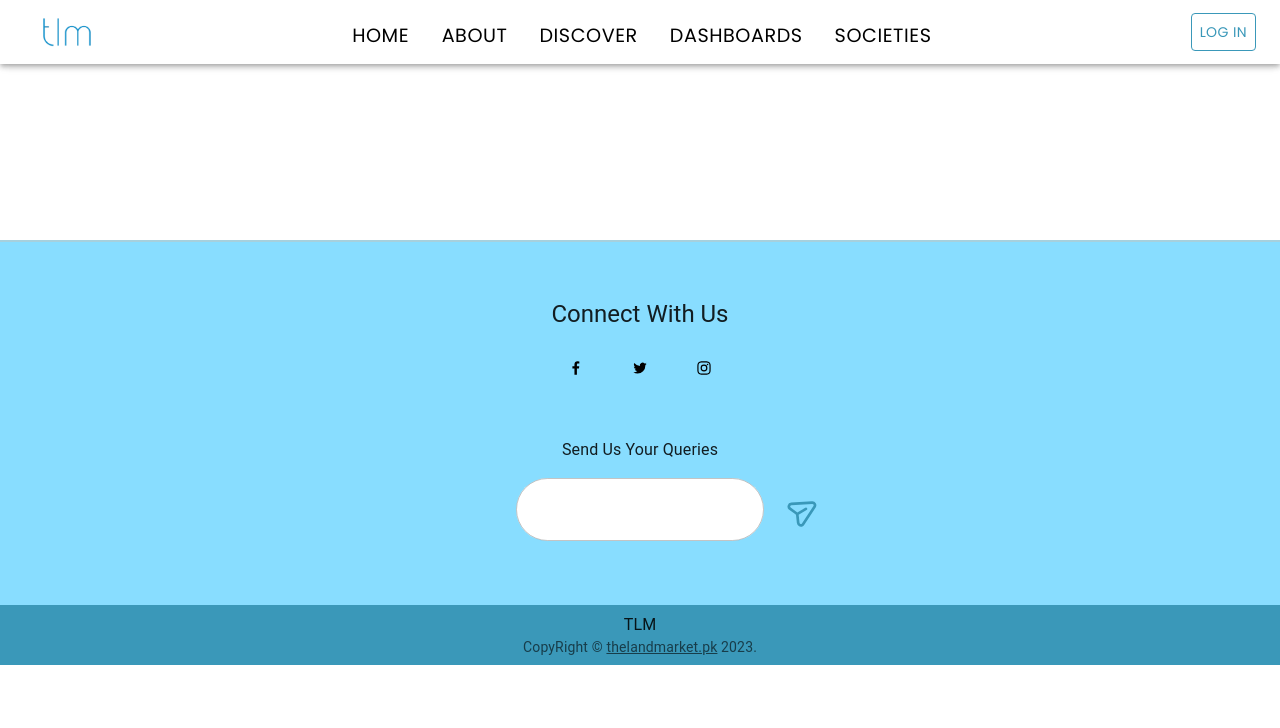
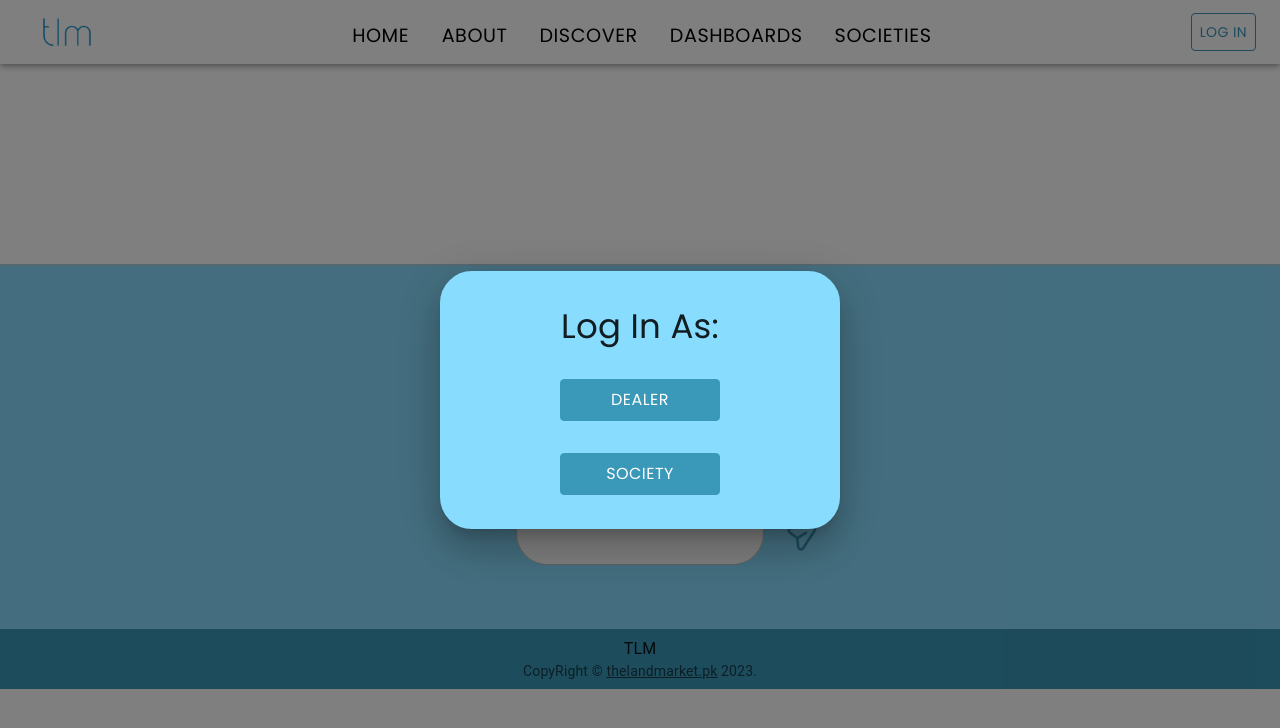
Before and after one commit to TahaKhan1099/TheLandMarket-v2.0, a React (Vite) app in the folder thelandmarket/: page /dealerLogin in a window 1280 px wide. Both pictures are taken after a click on the button "LOG IN". Shown: the top 728 px of the page. Built offline with nearby package versions, Linux system fonts and the light colour scheme.

Commit message:
working5

```diff
--- a/thelandmarket/src/App.jsx
+++ b/thelandmarket/src/App.jsx
@@ -6,22 +6,25 @@ import About from "./components/About/About";
 import Discover from "./components/Discover/Discover";
 import Dashboards from "./components/Dashboards/Dashboards";
 import Societies from "./components/Societies/Societies";
+import DealerLogin from "./components/DealerLogin/DealerLogin";
+import SocietyLogin from "./components/SocietyLogin/SocietyLogin";
 
 function App() {
   return (
     <>
       <BrowserRouter>
+        <Navbar/>
+          <Routes>
+            <Route path="/" element={<Home />} />
+            <Route path="/about" element={<About />} />
+            <Route path="/discover" element={<Discover />} />
+            <Route path="/dashboards" element={<Dashboards />} />
+            <Route path="/societies" element={<Societies />} />
+            <Route path="/dealerLogin" element={<DealerLogin />} />
+            <Route path="/societyLogin" element={<SocietyLogin />} />
+          </Routes>
 
-        <Navbar />
-        <Routes>
-          <Route path="/" element={<Home />} />
-          <Route path="/about" element={<About />}/>
-          <Route path="/discover" element={<Discover />}/>
-          <Route path="/dashboards" element={<Dashboards />}/>
-          <Route path="/societies" element={<Societies />}/>
-        </Routes>
         <Footer />
-
       </BrowserRouter>
     </>
   );
--- /dev/null
+++ b/thelandmarket/src/components/DealerLogin/DealerLogin.jsx
@@ -0,0 +1,9 @@
+import React from 'react'
+
+const DealerLogin = () => {
+  return (
+    <div>DealerLogin</div>
+  )
+}
+
+export default DealerLogin
--- a/thelandmarket/src/components/Navbar/Navbar.jsx
+++ b/thelandmarket/src/components/Navbar/Navbar.jsx
@@ -1,44 +1,218 @@
-import React, {useState} from "react";
+import React, { useState } from "react";
 
+import {
+  AppBar,
+  Typography,
+  Backdrop,
+  Box,
+  Modal,
+  Fade,
+  Toolbar,
+  Tabs,
+  Tab,
+  Button,
+} from "@mui/material";
 
-import { AppBar, Typography, Toolbar, Tabs, Tab, Button, useTheme,useMediaQuery } from "@mui/material";
-
-import logoNew from '../../assets/images/logoNew.png'
+import logoNew from "../../assets/images/logoNew.png";
 import { useNavigate } from "react-router-dom";
 
+const style = {
+  position: "absolute",
+  top: "50%",
+  left: "50%",
+  transform: "translate(-50%, -50%)",
+  width: 400,
+  bgcolor: "#8df",
+  border: "2px solid #8df",
+  boxShadow: 24,
+  borderRadius: "2rem",
+  p: 4,
+};
+
 const Navbar = () => {
-  const [value,setValue]=useState()
-  const navigate = useNavigate()
+  const [value, setValue] = useState();
+  const navigate = useNavigate();
+  const [open, setOpen] = useState(false);
+  const handleOpen = () => setOpen(true);
+  const handleClose = () => setOpen(false);
 
-  const NTAbout = () =>{
-    navigate('/about')
+  const NTAbout = () => {
+    navigate("/about");
+  };
+  const NTHome = () => {
+    navigate("/");
+  };
+  const NTDiscover = () => {
+    navigate("/discover");
+  };
+  const NTDashboards = () => {
+    navigate("/dashboards");
+  };
+  const NTSocieties = () => {
+    navigate("/societies");
+  };
+  const NTDealerLogin = () =>{
+    navigate("/dealerLogin")
   }
-  const NTHome = () =>{
-    navigate('/')
-  }
-  const NTDiscover = () =>{
-    navigate('/discover')
-  }
-  const NTDashboards = () =>{
-    navigate('/dashboards')
-  }
-  const NTSocieties = () =>{
-    navigate('/societies')
+  const NTSocietyLogin = () =>{
+    navigate("/societyLogin")
   }
 
   return (
     <>
-      <AppBar sx={{backgroundColor: '#ffffff'}}>
+      <AppBar sx={{ backgroundColor: "#ffffff" }}>
         <Toolbar>
-          <img src={logoNew} alt="#" style={{width:'50px', marginLeft:'1.5%'}}/>
-          <Tabs sx={{margin:'auto'}} indicatorColor="#3A98B9" value={value} onChange={(e,value)=>setValue(value)}>
-            <Tab label="Home" onClick={NTHome} sx={{color:'#000000', fontFamily:'Poppins', fontSize:'1.2rem', marginTop:'0.5rem', '&:hover':{textDecoration:'underline #3A98B9'}}}/>
-            <Tab label="About" onClick={NTAbout} path='/about' sx={{color:'#000000', fontFamily:'Poppins', fontSize:'1.2rem', marginTop:'0.5rem', '&:hover':{textDecoration:'underline #3A98B9'}}}/>
-            <Tab label="Discover" onClick={NTDiscover} sx={{color:'#000000', fontFamily:'Poppins', fontSize:'1.2rem', marginTop:'0.5rem', '&:hover':{textDecoration:'underline #3A98B9'}}}/>
-            <Tab label="Dashboards" onClick={NTDashboards} sx={{color:'#000000', fontFamily:'Poppins', fontSize:'1.2rem', marginTop:'0.5rem', '&:hover':{textDecoration:'underline #3A98B9'}}}/>
-            <Tab label="Societies" onClick={NTSocieties} sx={{color:'#000000', fontFamily:'Poppins', fontSize:'1.2rem', marginTop:'0.5rem', '&:hover':{textDecoration:'underline #3A98B9'}}}/>
+          <img
+            src={logoNew}
+            alt="#"
+            style={{ width: "50px", marginLeft: "1.5%" }}
+          />
+          <Tabs
+            sx={{ margin: "auto" }}
+            indicatorColor="#3A98B9"
+            value={value}
+            onChange={(e, value) => setValue(value)}
+          >
+            <Tab
+              label="Home"
+              onClick={NTHome}
+              sx={{
+                color: "#000000",
+                fontFamily: "Poppins",
+                fontSize: "1.2rem",
+                marginTop: "0.5rem",
+                "&:hover": { textDecoration: "underline #3A98B9" },
+              }}
+            />
+            <Tab
+              label="About"
+              onClick={NTAbout}
+              path="/about"
+              sx={{
+                color: "#000000",
+                fontFamily: "Poppins",
+                fontSize: "1.2rem",
+                marginTop: "0.5rem",
+                "&:hover": { textDecoration: "underline #3A98B9" },
+              }}
+            />
+            <Tab
+              label="Discover"
+              onClick={NTDiscover}
+              sx={{
+                color: "#000000",
+                fontFamily: "Poppins",
+                fontSize: "1.2rem",
+                marginTop: "0.5rem",
+                "&:hover": { textDecoration: "underline #3A98B9" },
+              }}
+            />
+            <Tab
+              label="Dashboards"
+              onClick={NTDashboards}
+              sx={{
+                color: "#000000",
+                fontFamily: "Poppins",
+                fontSize: "1.2rem",
+                marginTop: "0.5rem",
+                "&:hover": { textDecoration: "underline #3A98B9" },
+              }}
+            />
+            <Tab
+              label="Societies"
+              onClick={NTSocieties}
+              sx={{
+                color: "#000000",
+                fontFamily: "Poppins",
+                fontSize: "1.2rem",
+                marginTop: "0.5rem",
+                "&:hover": { textDecoration: "underline #3A98B9" },
+              }}
+            />
           </Tabs>
-          <Button sx={{backgroundColor:'#ffffff', fontFamily:'Poppins' ,color:'#3A98B9', border:' 1px solid #3A98B9', '&:hover':{color:'#ffffff', backgroundColor:'#3A98B9'}}}>LOG IN</Button>
+          <Button
+            sx={{
+              backgroundColor: "#ffffff",
+              fontFamily: "Poppins",
+              color: "#3A98B9",
+              border: " 1px solid #3A98B9",
+              "&:hover": { color: "#ffffff", backgroundColor: "#3A98B9" },
+            }}
+            onClick={handleOpen}
+          >
+            LOG IN
+            <Modal
+              sx={{ border: "none", boxShadow: "none", outline: "none" }}
+              aria-labelledby="transition-modal-title"
+              aria-describedby="transition-modal-description"
+              open={open}
+              onClose={handleClose}
+              closeAfterTransition
+              slots={{ backdrop: Backdrop }}
+              slotProps={{
+                backdrop: {
+                  timeout: 800,
+                },
+              }}
+            >
+              <Fade in={open}>
+                <Box sx={style}>
+                  <Typography
+                    id="transition-modal-title"
+                    variant="h4"
+                    component="h2"
+                    textAlign="center"
+                    fontFamily="Poppins"
+                  >
+                    Log In As:
+                  </Typography>
+                  <Box sx={{ textAlign: "center", marginTop: "2rem" }}>
+                    <Button
+                      sx={{
+                        margin: "auto",
+                        fontFamily: "Poppins",
+                        backgroundColor: "#3A98B9",
+                        color: "#ffffff",
+                        fontSize: "1rem",
+                        width: "10rem",
+                        border: " 1px solid #3A98B9",
+                        "&:hover": {
+                          color: "#3A98B9",
+                          backgroundColor: "#ffffff",
+                        },
+
+                      }}
+                      onClick={NTDealerLogin}
+                    >
+                      DEALER
+
+                    </Button>
+                  </Box>
+                  <Box sx={{ textAlign: "center", marginTop: "2rem" }}>
+                    <Button
+                      sx={{
+                        margin: "auto",
+                        fontFamily: "Poppins",
+                        backgroundColor: "#3A98B9",
+                        color: "#ffffff",
+                        fontSize: "1rem",
+                        width: "10rem",
+                        border: " 1px solid #3A98B9",
+                        "&:hover": {
+                          color: "#3A98B9",
+                          backgroundColor: "#ffffff",
+                        },
+
+                      }}
+                      onClick={NTSocietyLogin}
+                    >
+                      SOCIETY
+                    </Button>
+                  </Box>
+                </Box>
+              </Fade>
+            </Modal>
+          </Button>
         </Toolbar>
       </AppBar>
     </>
--- /dev/null
+++ b/thelandmarket/src/components/SocietyLogin/SocietyLogin.jsx
@@ -0,0 +1,9 @@
+import React from 'react'
+
+const SocietyLogin = () => {
+  return (
+    <div>SocietyLogin</div>
+  )
+}
+
+export default SocietyLogin
```
